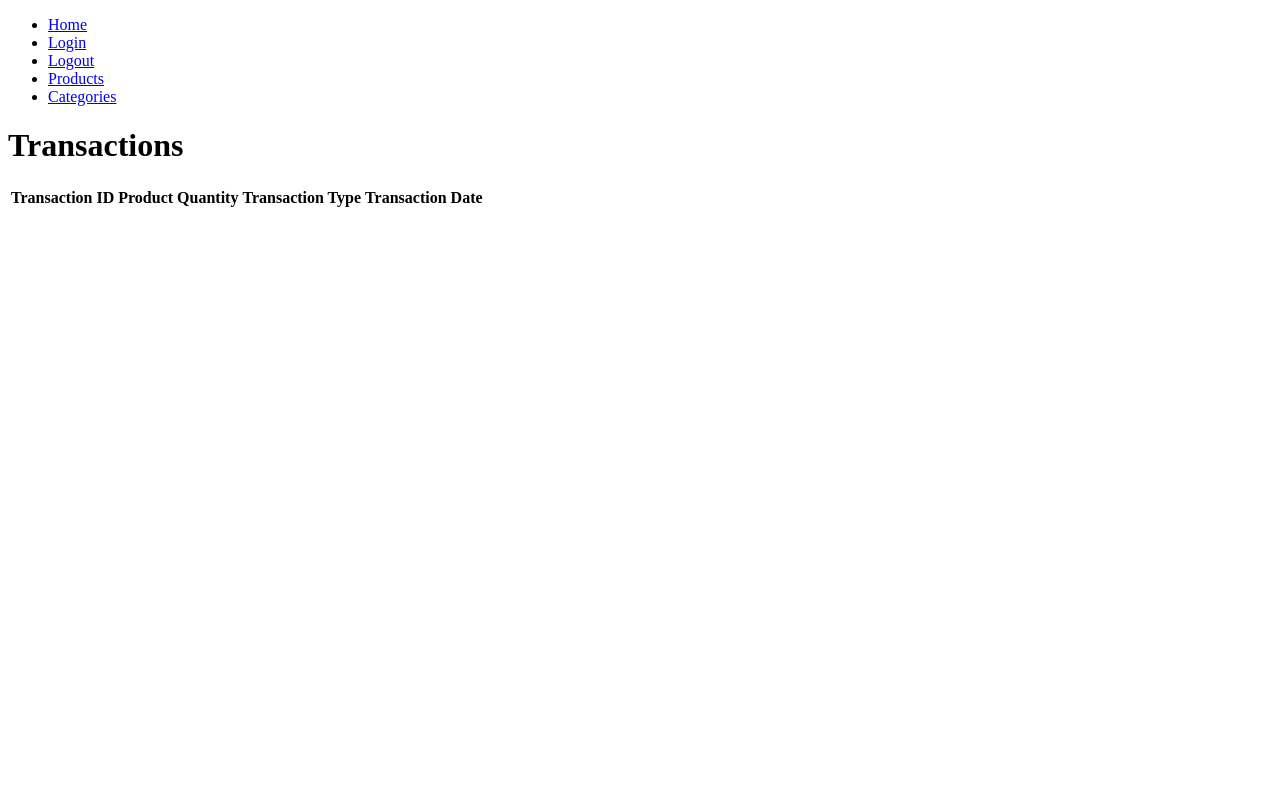
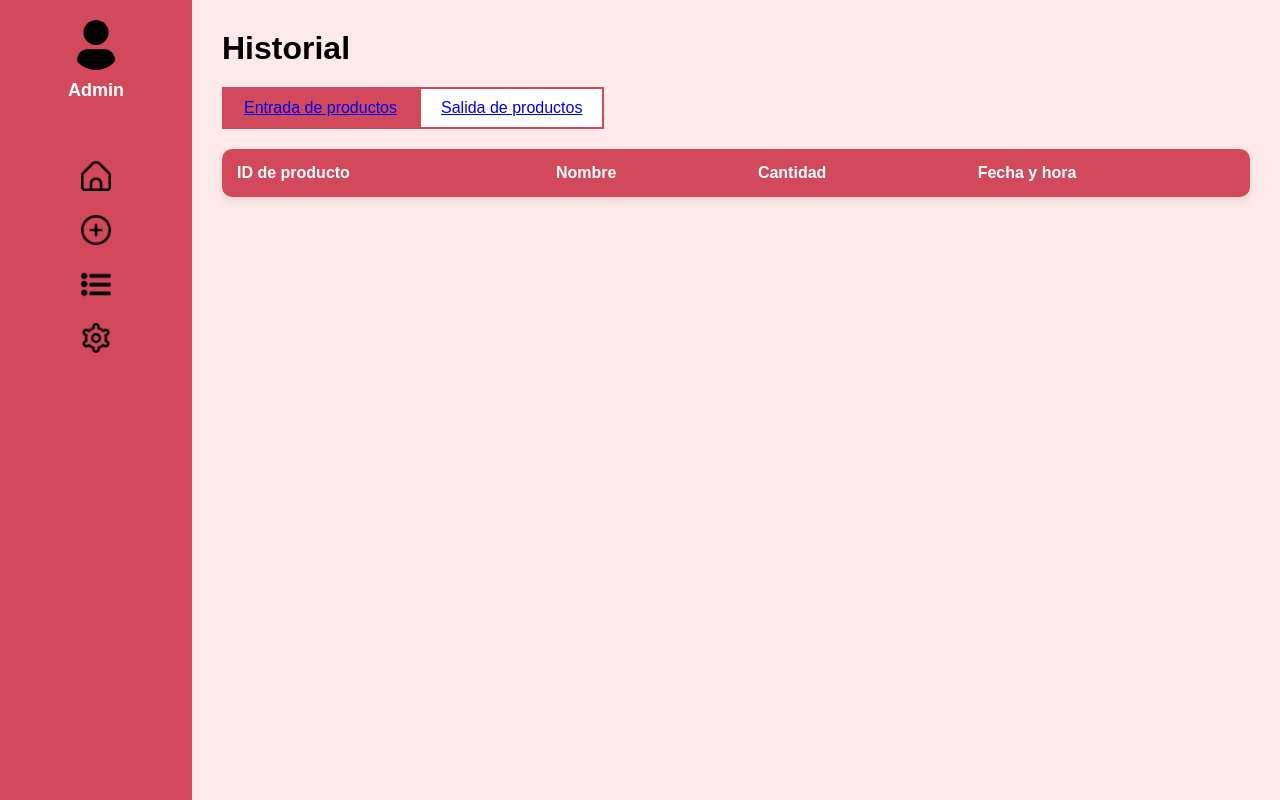
Before and after one commit to OriD-19/inventory_management, a Flask app: template inventory_app/transactions/templates/transactions/index.html in a window 1280 px wide. Run offline with Flask 3, Linux system fonts and the light colour scheme; the template is opened without the code that fills it, so the values that code supplies are empty; parts of the project's set-up code (start-up, migrations or seed data) failed here and were passed over.

Commit message:
feature: implemented transaction system (almost)

```diff
--- a/inventory_app/alerts/routes.py
+++ b/inventory_app/alerts/routes.py
@@ -1,4 +1,3 @@
-from enum import IntEnum
 from flask import Blueprint, render_template, redirect, url_for, flash, request
 from flask_login import login_required, current_user, user_unauthorized
 
--- a/inventory_app/alerts/templates/alerts/create.html
+++ b/inventory_app/alerts/templates/alerts/create.html
@@ -18,7 +18,7 @@
             <ul>
                     <a href="{{ url_for('core.index') }}" id="inicio"></a></li>
                     <a href="{{ url_for('transactions.create') }}" id="operacion"></a></li>
-                    <a href="{{ url_for('transactions.index') }}" id="historial"></a></li>
+                    <a href="{{ url_for('transactions.index_in') }}" id="historial"></a></li>
 
                     <!-- Change this thing when we have the account page configured -->
                     <a href="{{ url_for('core.index') }}" id="ajustes"></a></li>
--- a/inventory_app/templates/base.html
+++ b/inventory_app/templates/base.html
@@ -10,11 +10,12 @@
     <header>
         <nav>
             <ul>
-                <li><a href="{{ url_for('core.index') }}">Home</a></li>
+                <li><a href="{{ url_for('core.index') }}">Inicio</a></li>
                 <li><a href="{{ url_for('account.login') }}">Login</a></li>
                 <li><a href="{{ url_for('account.logout') }}">Logout</a></li>
-                <li><a href="{{ url_for('products.index') }}">Products</a></li>
-                <li><a href="{{ url_for('categories.index') }}">Categories</a></li>
+                <li><a href="{{ url_for('products.index') }}">Productos</a></li>
+                <li><a href="{{ url_for('categories.index') }}">Categorías</a></li>
+                <li><a href="{{ url_for('transactions.index_in') }}">Transacciones</a></li>
             </ul>
         </nav>
 
--- /dev/null
+++ b/inventory_app/transactions/static/css/historial.css
@@ -0,0 +1,130 @@
+* {
+    margin: 0;
+    padding: 0;
+    box-sizing: border-box;
+    font-family: 'Arial', sans-serif;
+}
+
+body {
+    display: flex;
+    height: 100vh;
+    background-color: #f2c8c8;
+}
+
+.sidebar {
+    background-color: #D1495B;
+    width: 15%;
+    display: flex;
+    flex-direction: column;
+    align-items: center;
+    padding: 20px;
+    color: white;
+}
+
+.user {
+    display: flex;
+    flex-direction: column;
+    align-items: center;
+    margin-bottom: 40px;
+}
+
+.user img {
+    width: 50px;
+    height: 50px;
+    border-radius: 50%;
+    margin-bottom: 10px;
+}
+
+.user span {
+    font-size: 18px;
+    font-weight: bold;
+}
+
+nav ul {
+    list-style: none;
+}
+
+nav ul li {
+    margin: 20px 0;
+}
+
+nav ul li a {
+    display: block;
+}
+
+nav ul li img {
+    width: 30px;
+    height: 30px;
+}
+
+.main-content {
+    width: 85%;
+    padding: 30px;
+    background-color: #ffeaea;
+}
+
+h1 {
+    font-size: 32px;
+    margin-bottom: 20px;
+}
+
+.tabs {
+    display: flex;
+    margin-bottom: 20px;
+}
+
+.tabs button {
+    background-color: white;
+    color: #D1495B;
+    border: 2px solid #D1495B;
+    padding: 10px 20px;
+    cursor: pointer;
+    font-size: 16px;
+    transition: background-color 0.3s;
+}
+
+.tabs button.active {
+    background-color: #D1495B;
+    color: white;
+}
+
+.tabs button:hover {
+    background-color: #D1495B;
+    color: white;
+}
+
+.table-container {
+    background-color: white;
+    border-radius: 10px;
+    box-shadow: 0 4px 8px rgba(0, 0, 0, 0.1);
+    overflow: hidden;
+}
+
+table {
+    width: 100%;
+    border-collapse: collapse;
+    text-align: left;
+}
+
+thead {
+    background-color: #D1495B;
+    color: white;
+}
+
+thead th {
+    padding: 15px;
+    font-size: 16px;
+}
+
+tbody tr {
+    border-bottom: 1px solid #f2c8c8;
+}
+
+tbody td {
+    padding: 15px;
+    font-size: 14px;
+}
+
+tbody tr:hover {
+    background-color: #f5baba;
+}
--- a/inventory_app/transactions/templates/transactions/index.html
+++ b/inventory_app/transactions/templates/transactions/index.html
@@ -1,31 +1,54 @@
-{% extends 'base.html' %}
-
-{% block title %}
-Inventory-app
-{% endblock %}
-
-{% block content %}
-    <h1>Transactions</h1>
-    <table class="table">
+<!DOCTYPE html>
+<html lang="es">
+<head>
+    <meta charset="UTF-8">
+    <meta name="viewport" content="width=device-width, initial-scale=1.0">
+    <title>Sistema de Gestión de Inventario</title>
+        <link rel="stylesheet" href="{{ url_for('.static', filename='css/historial.css') }}">
+</head>
+<body>
+    <div class="sidebar">
+        <div class="user">
+                <img src="{{ url_for('.static', filename='img/usuario.png') }}" alt="Admin">
+            <span>Admin</span>
+        </div>
+        <nav>
+            <ul>
+                    <li><a href="{{ url_for('core.index') }}"><img src="{{ url_for ('.static', filename='img/hogar.png')}}" alt="Inicio"></a></li>
+                    <li><a href="{{ url_for('transactions.create') }}"><img src="{{ url_for ('.static', filename='img/agregar.png')}}" alt="Agregar"></a></li>
+                    <li><a href="{{ url_for('transactions.index_in') }}"><img src="{{ url_for ('.static', filename='img/lista.png')}}" alt="Menú"></a></li>
+                    <li><a href="{{ url_for('core.index') }}"><img src="{{ url_for ('.static', filename='img/ajustes.png')}}" alt="Configuración"></a></li>
+            </ul>
+        </nav>
+    </div>
+    <div class="main-content">
+        <h1>Historial</h1>
+        <div class="tabs">
+                <button class="active"><a href="{{ url_for('transactions.index_in' ) }}">Entrada de productos</a></button>
+                <button><a href="{{ url_for('transactions.index_out' ) }}">Salida de productos</a></button>
+        </div>
+        <div class="table-container">
+            <table>
                 <thead>
                     <tr>
-                <th>Transaction ID</th>
-                <th>Product</th>
-                <th>Quantity</th>
-                <th>Transaction Type</th>
-                <th>Transaction Date</th>
+                        <th>ID de producto</th>
+                        <th>Nombre</th>
+                        <th>Cantidad</th>
+                        <th>Fecha y hora</th>
                     </tr>
                 </thead>
                 <tbody>
                     {% for transaction in transactions %}
                         <tr>
-                    <td>{{ transaction.id }}</td>
-                    <td>{{ transaction.product }}</td>
-                    <td>{{ transaction.quantity }}</td>
-                    <td>{{ transaction.transaction_type }}</td>
-                    <td>{{ transaction.transaction_date }}</td>
+                            <td>{{ transaction.product_id }}</td>
+                            <td>{{ transaction.product.product_name }}</td>
+                            <td>{{ transaction.product_quantity }}</td>
+                            <td>{{ transaction.date }}</td>
                         </tr>
                     {% endfor %}
                 </tbody>
             </table>
-{% endblock %}
+        </div>
+    </div>
+</body>
+</html>
```
Also changed, not shown: inventory_app/transactions/routes.py (+16 -9 lines), inventory_app/transactions/templates/transactions/create.html (added, +28 -0 lines), inventory_app/transactions/templates/transactions/index_fake.html (added, +31 -0 lines), inventory_app/transactions/static/img/agregar.png (added), inventory_app/transactions/static/img/ajustes.png (added), inventory_app/transactions/static/img/hogar.png (added), inventory_app/transactions/static/img/lista.png (added), inventory_app/transactions/static/img/usuario.png (added). Lines whose indentation alone changed are shown as unchanged.
